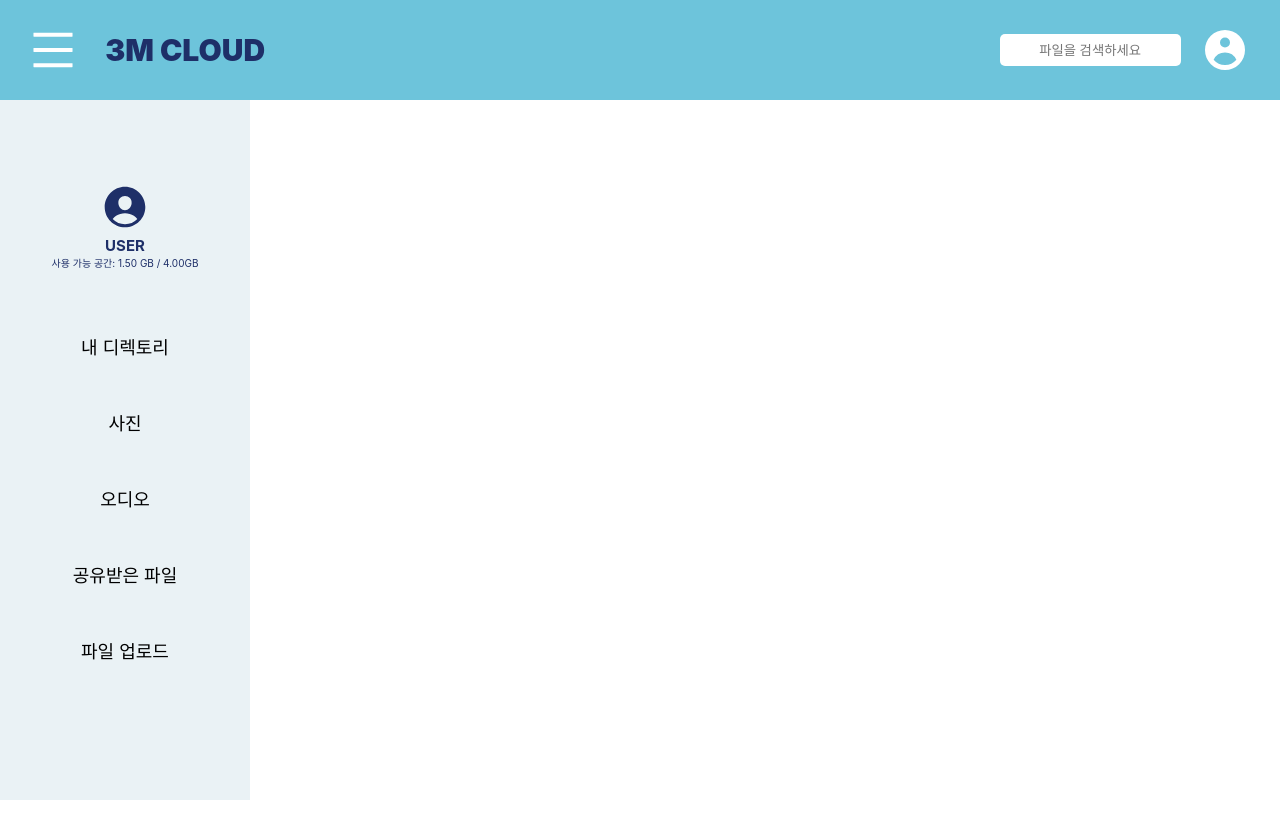
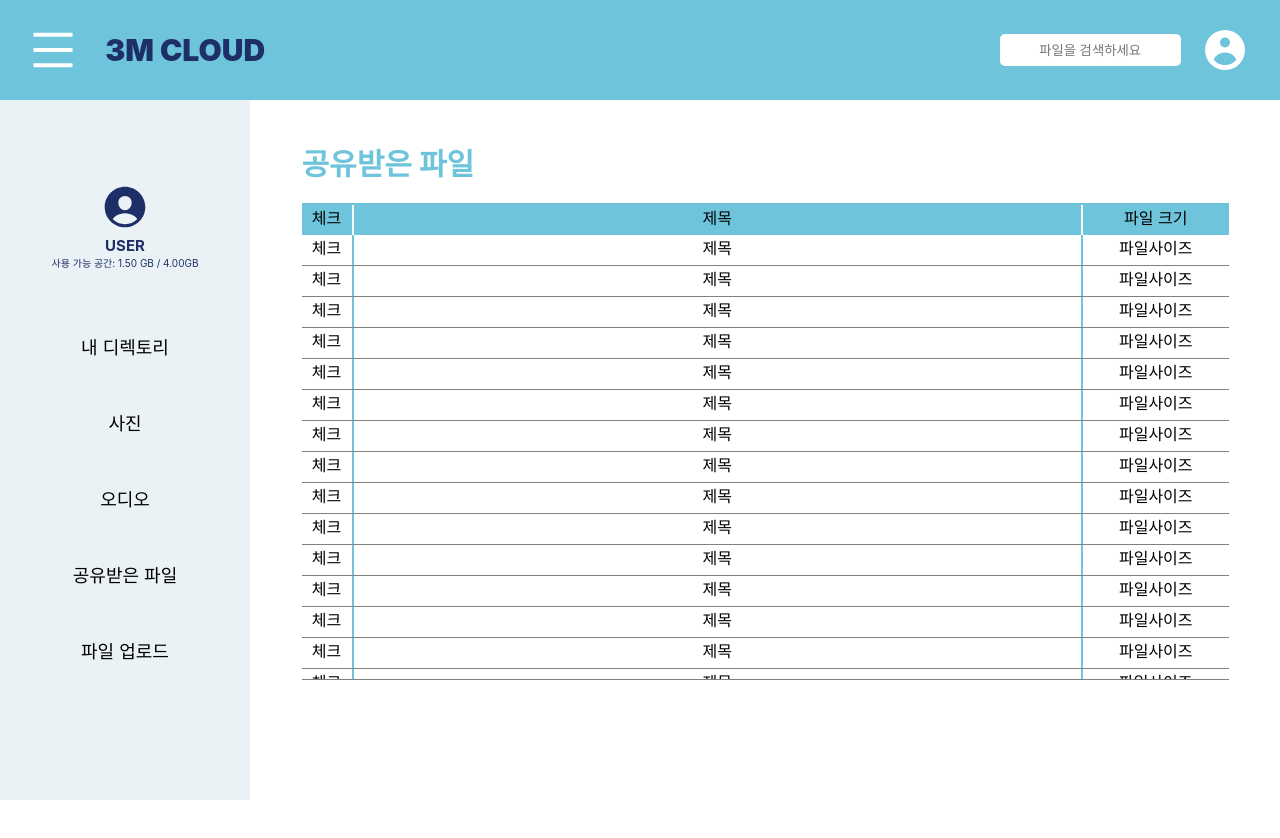
Before and after one commit to KHUCC/3MCLOUD-front, a React (Create React App) app: page /shared in a window 1280 px wide. Shown: the top 838 px of the page. Built offline with nearby package versions, Linux system fonts and the light colour scheme.

Commit message:
Add file List View: ListType

```diff
--- a/src/Router.js
+++ b/src/Router.js
@@ -6,6 +6,7 @@ import Sidebar from './components/Sidebar';
 
 import Login from './views/login/Login';
 import Regisiter from './views/register/Register';
+import SharedFileList from './views/sharedlist/SharedFileList';
 import Main from './views/main/Main';
 import { RouterDivision } from './RouterDivision';
 
@@ -23,6 +24,7 @@ export default ({}) => {
                 <Header onClickMenu={onClickMenu} />
                 <Routes>
                     <Route path="/" element={<Login />}></Route>
+                    <Route path="/shared" element={<SharedFileList />}></Route>
                     <Route path="/register" element={<Regisiter />}></Route>
                 </Routes>
 
--- /dev/null
+++ b/src/views/sharedlist/SharedFileList.js
@@ -0,0 +1,7 @@
+import React from 'react';
+import SharedFileListPresenter from './SharedFileListPresenter';
+
+const SharedFileListContainer = () => {
+    return <SharedFileListPresenter />;
+}
+export default SharedFileListContainer;
--- /dev/null
+++ b/src/views/sharedlist/SharedFileListPresenter.js
@@ -0,0 +1,144 @@
+import React from 'react';
+import * as s from './SharedFileListStyled';
+
+const SharedFileListPresenter = ({ ...props }) => {
+    return (
+        <s.Wrapper>
+            <s.Container>
+                <s.FileGroupTitle>공유받은 파일</s.FileGroupTitle>
+                <s.FileDescription>
+                    <s.DescriptionCheckArea>체크</s.DescriptionCheckArea>
+                    <s.DescriptionTitle>제목</s.DescriptionTitle>
+                    <s.DescriptionFileSize>파일 크기</s.DescriptionFileSize>
+                </s.FileDescription>
+                <s.FileListContainer>
+                    <s.File>
+                        <s.FileCheckArea>체크</s.FileCheckArea>
+                        <s.FileTitle>제목</s.FileTitle>
+                        <s.FileSize>파일사이즈</s.FileSize>
+                    </s.File>
+
+                    <s.File>
+                        <s.FileCheckArea>체크</s.FileCheckArea>
+                        <s.FileTitle>제목</s.FileTitle>
+                        <s.FileSize>파일사이즈</s.FileSize>
+                    </s.File>
+
+                    <s.File>
+                        <s.FileCheckArea>체크</s.FileCheckArea>
+                        <s.FileTitle>제목</s.FileTitle>
+                        <s.FileSize>파일사이즈</s.FileSize>
+                    </s.File>
+
+                    <s.File>
+                        <s.FileCheckArea>체크</s.FileCheckArea>
+                        <s.FileTitle>제목</s.FileTitle>
+                        <s.FileSize>파일사이즈</s.FileSize>
+                    </s.File>
+                    <s.File>
+                        <s.FileCheckArea>체크</s.FileCheckArea>
+                        <s.FileTitle>제목</s.FileTitle>
+                        <s.FileSize>파일사이즈</s.FileSize>
+                    </s.File>
+                    <s.File>
+                        <s.FileCheckArea>체크</s.FileCheckArea>
+                        <s.FileTitle>제목</s.FileTitle>
+                        <s.FileSize>파일사이즈</s.FileSize>
+                    </s.File>
+                    <s.File>
+                        <s.FileCheckArea>체크</s.FileCheckArea>
+                        <s.FileTitle>제목</s.FileTitle>
+                        <s.FileSize>파일사이즈</s.FileSize>
+                    </s.File>
+                    <s.File>
+                        <s.FileCheckArea>체크</s.FileCheckArea>
+                        <s.FileTitle>제목</s.FileTitle>
+                        <s.FileSize>파일사이즈</s.FileSize>
+                    </s.File>
+                    <s.File>
+                        <s.FileCheckArea>체크</s.FileCheckArea>
+                        <s.FileTitle>제목</s.FileTitle>
+                        <s.FileSize>파일사이즈</s.FileSize>
+                    </s.File>
+                    <s.File>
+                        <s.FileCheckArea>체크</s.FileCheckArea>
+                        <s.FileTitle>제목</s.FileTitle>
+                        <s.FileSize>파일사이즈</s.FileSize>
+                    </s.File>
+                    <s.File>
+                        <s.FileCheckArea>체크</s.FileCheckArea>
+                        <s.FileTitle>제목</s.FileTitle>
+                        <s.FileSize>파일사이즈</s.FileSize>
+                    </s.File>
+                    <s.File>
+                        <s.FileCheckArea>체크</s.FileCheckArea>
+                        <s.FileTitle>제목</s.FileTitle>
+                        <s.FileSize>파일사이즈</s.FileSize>
+                    </s.File>
+                    <s.File>
+                        <s.FileCheckArea>체크</s.FileCheckArea>
+                        <s.FileTitle>제목</s.FileTitle>
+                        <s.FileSize>파일사이즈</s.FileSize>
+                    </s.File>
+                    <s.File>
+                        <s.FileCheckArea>체크</s.FileCheckArea>
+                        <s.FileTitle>제목</s.FileTitle>
+                        <s.FileSize>파일사이즈</s.FileSize>
+                    </s.File>
+                    <s.File>
+                        <s.FileCheckArea>체크</s.FileCheckArea>
+                        <s.FileTitle>제목</s.FileTitle>
+                        <s.FileSize>파일사이즈</s.FileSize>
+                    </s.File>
+                    <s.File>
+                        <s.FileCheckArea>체크</s.FileCheckArea>
+                        <s.FileTitle>제목</s.FileTitle>
+                        <s.FileSize>파일사이즈</s.FileSize>
+                    </s.File>
+                    <s.File>
+                        <s.FileCheckArea>체크</s.FileCheckArea>
+                        <s.FileTitle>제목</s.FileTitle>
+                        <s.FileSize>파일사이즈</s.FileSize>
+                    </s.File>
+                    <s.File>
+                        <s.FileCheckArea>체크</s.FileCheckArea>
+                        <s.FileTitle>제목</s.FileTitle>
+                        <s.FileSize>파일사이즈</s.FileSize>
+                    </s.File>
+                    <s.File>
+                        <s.FileCheckArea>체크</s.FileCheckArea>
+                        <s.FileTitle>제목</s.FileTitle>
+                        <s.FileSize>파일사이즈</s.FileSize>
+                    </s.File>
+                    <s.File>
+                        <s.FileCheckArea>체크</s.FileCheckArea>
+                        <s.FileTitle>제목</s.FileTitle>
+                        <s.FileSize>파일사이즈</s.FileSize>
+                    </s.File>
+                    <s.File>
+                        <s.FileCheckArea>체크</s.FileCheckArea>
+                        <s.FileTitle>제목</s.FileTitle>
+                        <s.FileSize>파일사이즈</s.FileSize>
+                    </s.File>
+                    <s.File>
+                        <s.FileCheckArea>체크</s.FileCheckArea>
+                        <s.FileTitle>제목</s.FileTitle>
+                        <s.FileSize>파일사이즈</s.FileSize>
+                    </s.File>
+                    <s.File>
+                        <s.FileCheckArea>체크</s.FileCheckArea>
+                        <s.FileTitle>제목</s.FileTitle>
+                        <s.FileSize>파일사이즈</s.FileSize>
+                    </s.File>
+                    <s.File>
+                        <s.FileCheckArea>체크</s.FileCheckArea>
+                        <s.FileTitle>제목</s.FileTitle>
+                        <s.FileSize>파일사이즈</s.FileSize>
+                    </s.File>
+                </s.FileListContainer>
+            </s.Container>
+        </s.Wrapper>
+    );
+};
+
+export default SharedFileListPresenter;
--- /dev/null
+++ b/src/views/sharedlist/SharedFileListStyled.js
@@ -0,0 +1,80 @@
+import React from 'react';
+import styled from 'styled-components';
+
+export const Wrapper = styled.div`
+    width: 100%;
+    height: 100vh;
+    @media screen and (max-width: 768px) {
+    }
+    display: flex;
+    align-content: center;
+    align-items: center;
+    justify-content: center;
+`;
+
+export const Container = styled.div`
+    width: 90%;
+    height: 70%;
+
+    display: flex;
+    flex-direction: column;
+    text-align: center;
+`;
+
+export const FileGroupTitle = styled.div`
+    flex: 1;
+    border-bottom: 2px solid #6dc4db;
+    padding-top: 20px;
+    text-align: left;
+    font-size: 30px;
+    color: #6dc4db;
+    font-weight: bold;
+`;
+
+export const FileListContainer = styled.div`
+    flex: 7;
+    border-bottom: 1px solid gray;
+    overflow-y: scroll;
+
+`;
+
+export const FileDescription = styled.div`
+    height: 30px;
+    width: 100%;
+    background-color: #6dc4db;
+    display: flex;
+`;
+export const DescriptionCheckArea = styled.div`
+    width: 50px;
+    border-right: 2px solid white;
+`;
+export const DescriptionTitle = styled.div`
+    flex: 5;
+    border-right: 2px solid white;
+`;
+export const DescriptionFileSize = styled.div`
+    flex: 1;
+`;
+
+
+export const File = styled.div`
+    height: 30px;
+
+    height: 30px;
+    width: 100%;
+    display: flex;
+    border-bottom: 1px solid gray;
+`;
+
+
+export const FileCheckArea = styled.div`
+    width: 50px;
+    border-right: 2px solid #6dc4db;
+`;
+export const FileTitle = styled.div`
+    flex: 5;
+    border-right: 2px solid #6dc4db;
+`;
+export const FileSize = styled.div`
+    flex: 1;
+`;
```
